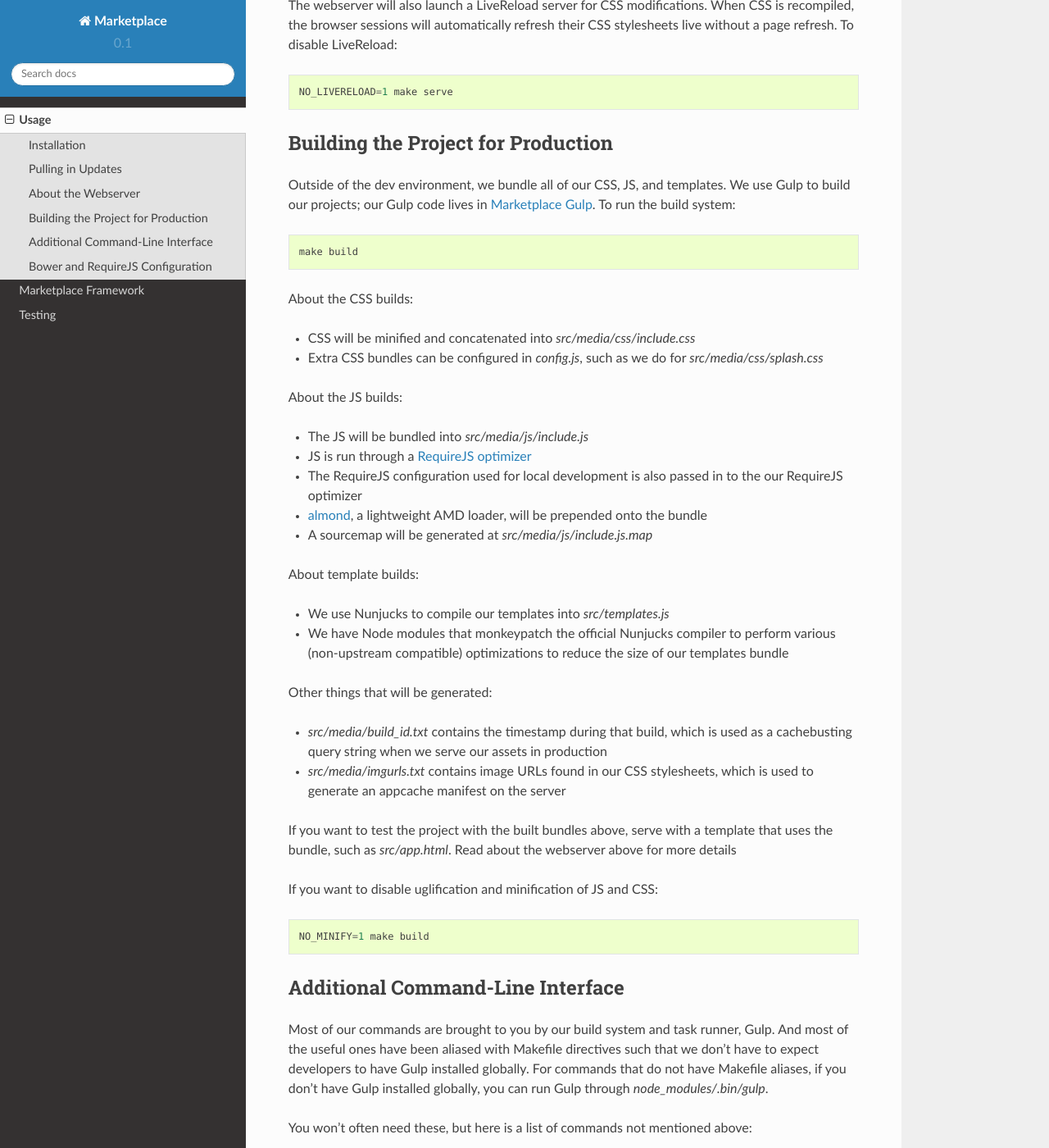
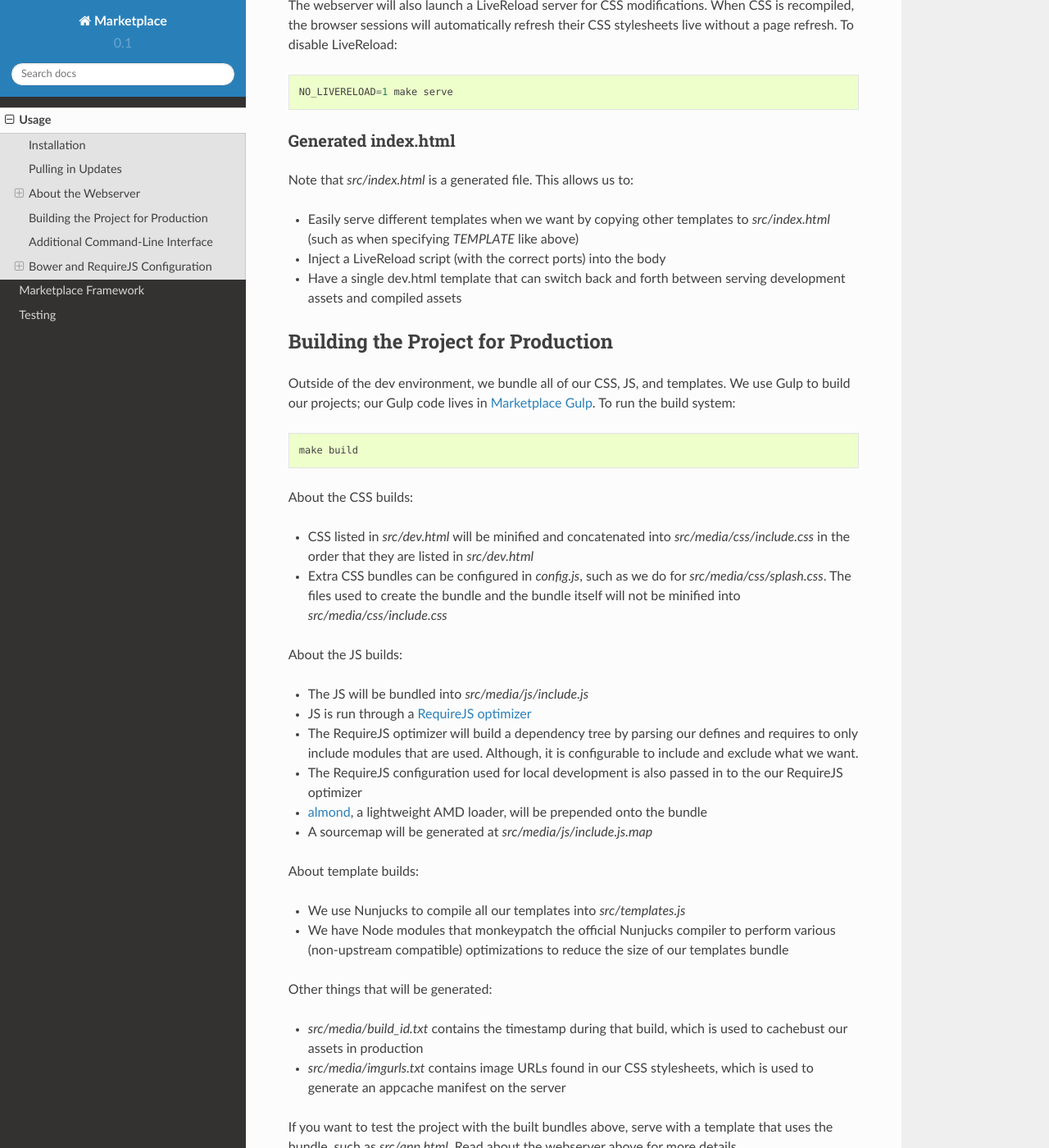
Before and after one commit to mozilla/marketplace-frontend-docs, a Sphinx documentation site: the page built from docs/topics/usage.rst, in a window 1280 px wide and 1400 px high, scrolled down 1562 px. Shown: the whole window at 82% size. Built offline with Sphinx 7.4.7 and the Read the Docs theme 2.0.0, drawn with Linux system fonts in a browser that asks for light colours; pages that are not in the unit, such as notebooks, are missing from menus; some of the changed text lies outside the part shown.

Commit message:
more into the usage

```diff
--- a/docs/topics/usage.rst
+++ b/docs/topics/usage.rst
@@ -76,6 +76,17 @@
 
     NO_LIVERELOAD=1 make serve
 
+Generated index.html
+~~~~~~~~~~~~~~~~~~~~
+
+Note that `src/index.html` is a generated file. This allows us to:
+
+- Easily serve different templates when we want by copying other templates to
+  `src/index.html` (such as when specifying `TEMPLATE` like above)
+- Inject a LiveReload script (with the correct ports) into the body
+- Have a single dev.html template that can switch back and forth between
+  serving development assets and compiled assets
+
 
 Building the Project for Production
 -----------------------------------
@@ -89,14 +100,20 @@
 
 About the CSS builds:
 
-* CSS will be minified and concatenated into `src/media/css/include.css`
+* CSS listed in `src/dev.html` will be minified and concatenated into
+  `src/media/css/include.css` in the order that they are listed in
+  `src/dev.html`
 * Extra CSS bundles can be configured in `config.js`, such as we do for
-  `src/media/css/splash.css`
+  `src/media/css/splash.css`. The files used to create the bundle and the
+  bundle itself will not be minified into `src/media/css/include.css`
 
 About the JS builds:
 
 * The JS will be bundled into `src/media/js/include.js`
 * JS is run through a `RequireJS optimizer <http://requirejs.org/docs/optimization.html>`_
+* The RequireJS optimizer will build a dependency tree by parsing our defines
+  and requires to only include modules that are used. Although, it is
+  configurable to include and exclude what we want.
 * The RequireJS configuration used for local development is also passed in to
   the our RequireJS optimizer
 * `almond <http://github.com/jrburke/almond>`_, a lightweight AMD loader, will
@@ -105,7 +122,7 @@
 
 About template builds:
 
-* We use Nunjucks to compile our templates into `src/templates.js`
+* We use Nunjucks to compile all our templates into `src/templates.js`
 * We have Node modules that monkeypatch the official Nunjucks compiler to
   perform various (non-upstream compatible) optimizations to reduce the size
   of our templates bundle
@@ -113,7 +130,7 @@
 Other things that will be generated:
 
 * `src/media/build_id.txt` contains the timestamp during that build, which is
-  used as a cachebusting query string when we serve our assets in production
+  used to cachebust our assets in production
 * `src/media/imgurls.txt` contains image URLs found in our CSS stylesheets,
   which is used to generate an appcache manifest on the server
 
@@ -165,13 +182,26 @@
 marketplace-core-modules).
 
 There are two exported configuration objects, one for Bower and one for
-RequireJS. The Bower configuration, `require('commonplace').bowerConfig`, for
+RequireJS.
+
+Bower Configuration
+~~~~~~~~~~~~~~~~~~~
+
+We use Gulp to copy files from `bower_components` into our project source.
+This is standard. Bower recommends not serving up the `bower_components`
+directory statically for security reasons, and using a build tool such as
+Gulp or Bower to process components.
+
+The Bower configuration, `require('commonplace').bowerConfig`, for
 example may look like::
 
     {
         'jquery/jquery.js': 'src/media/js/lib/',
         'marketplace-frontend/src/templates/feed.html': 'src/templates'
     }
+
+RequireJS Configuration
+~~~~~~~~~~~~~~~~~~~~~~~
 
 The keys of the object specifies the source path of the file within
 `bower_components`. The values of the object specify the destination path. The
@@ -194,6 +224,9 @@
 Our project runs on AMD so understanding `RequireJS configuration
 <http://requirejs.org/docs/api.html#config>`_ is very helpful.
 
+Extending the Base Configuration
+~~~~~~~~~~~~~~~~~~~~~~~~~~~~~~~~
+
 The base Commonplace configuration can be extended within frontend projects
 in `config.js`. It will become straightforward once you check out the file. We
 extend the base configuration usually if we want to add a module or component
```
